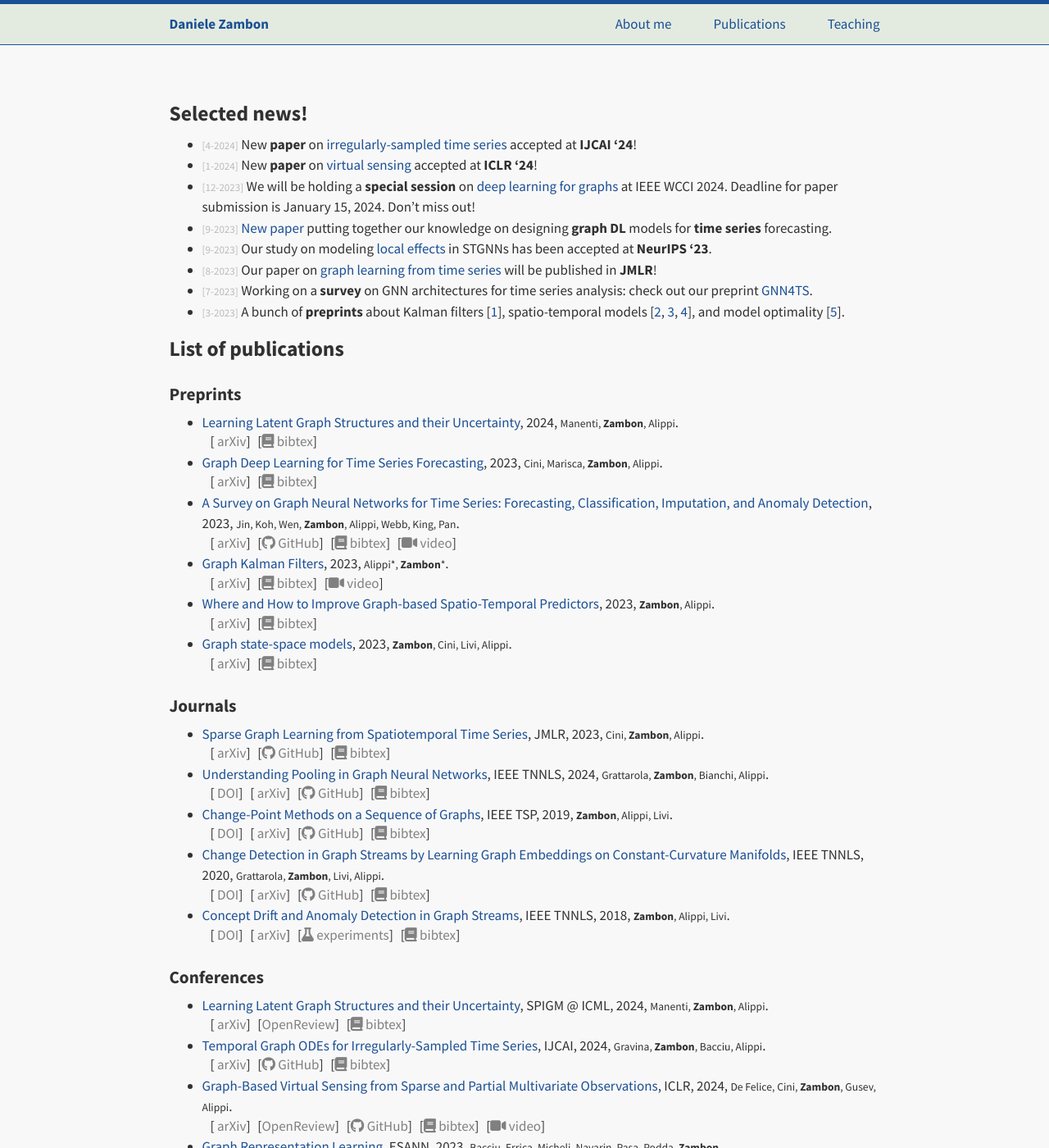
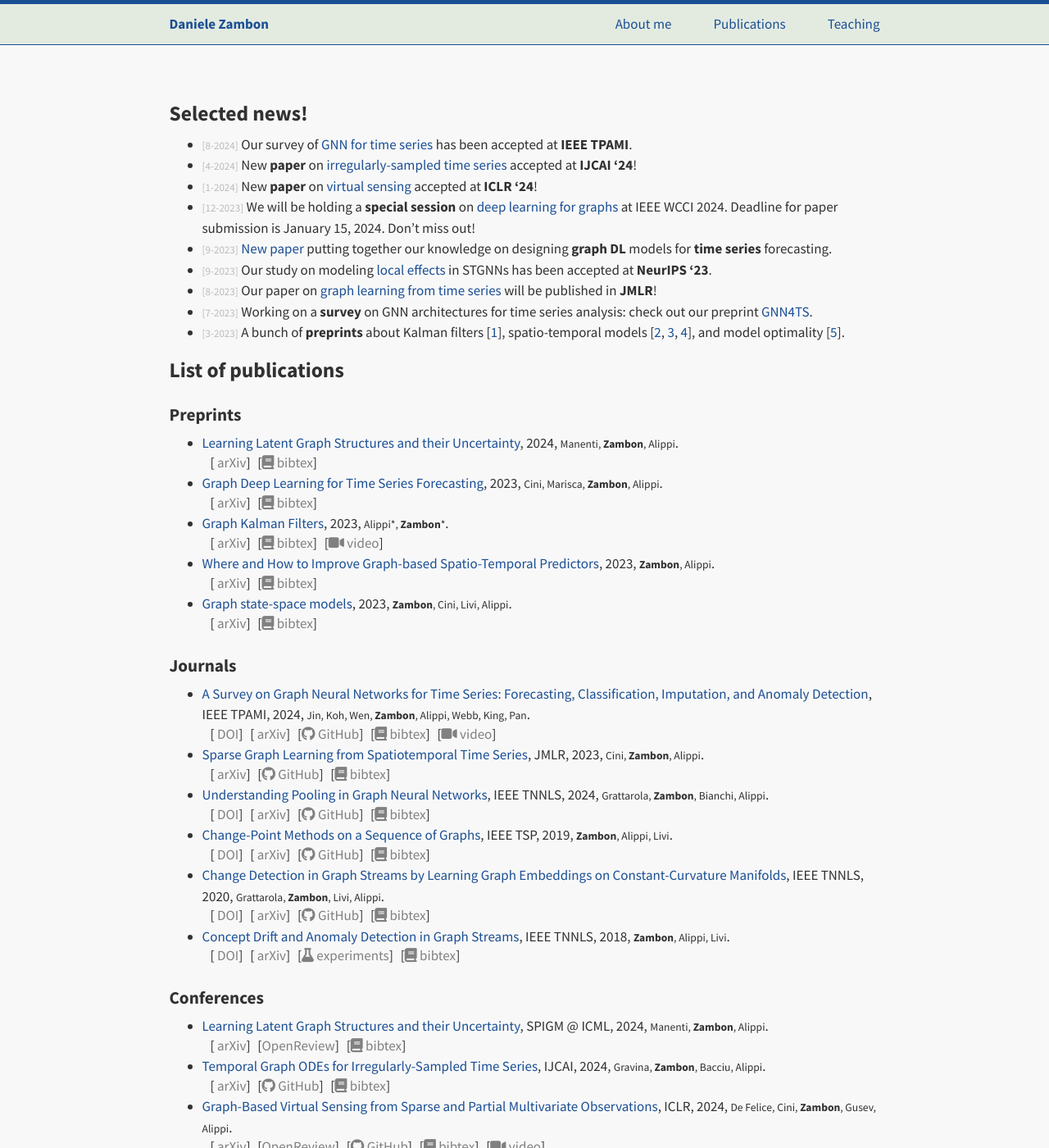
Before and after one commit to dzambon/dzambon.github.io, a Jekyll site: the page built from publications.md, in a window 1280 px wide and 1400 px high. Shown: the whole window at 82% size. Built offline with Jekyll 4.4.1, drawn with Linux system fonts in a browser that asks for light colours; nearby versions of some CDN libraries; a style sheet for code colours, icons or effects is not loaded; some of the changed lines change nothing that is shown.

Commit message:
gnn4ts at IEEE TPAMI

```diff
--- a/_data/news.yaml
+++ b/_data/news.yaml
@@ -1,10 +1,14 @@
+-
+   date: 8-2024
+   msg: 'Our survey of [GNN for time series](/publications/#jin2024survey) has been accepted at **IEEE TPAMI**.'
+   type: paper
 -
    date: 4-2024
-   msg: 'New **paper** on [irregularly-sampled time series](#gravina2024temporal) accepted at **IJCAI ''24**!'
+   msg: 'New **paper** on [irregularly-sampled time series](/publications/#gravina2024temporal) accepted at **IJCAI ''24**!'
    type: paper
 -
    date: 1-2024
-   msg: 'New **paper** on [virtual sensing](#defelice2024graphbased) accepted at **ICLR ''24**!'
+   msg: 'New **paper** on [virtual sensing](/publications/#defelice2024graphbased) accepted at **ICLR ''24**!'
    type: paper
 -
    date: 12-2023
@@ -12,11 +16,11 @@
    type: paper
 -
    date: 9-2023
-   msg: '[New paper](#cini2023graph) putting together our knowledge on designing **graph DL** models for **time series** forecasting.'
+   msg: '[New paper](/publications/#cini2023graph) putting together our knowledge on designing **graph DL** models for **time series** forecasting.'
    type: paper
 -
    date: 9-2023
-   msg: 'Our study on modeling [local effects](#cini2023taming) in STGNNs has been accepted at **NeurIPS ''23**.'
+   msg: 'Our study on modeling [local effects](/publications/#cini2023taming) in STGNNs has been accepted at **NeurIPS ''23**.'
    type: paper
 -
    date: 9-2023
@@ -24,7 +28,7 @@
    type: service
 -
    date: 8-2023
-   msg: 'Our paper on [graph learning from time series](#cini2023sparse) will be published in **JMLR**!'
+   msg: 'Our paper on [graph learning from time series](/publications/#cini2023sparse) will be published in **JMLR**!'
    type: paper
 -
    date: 7-2023
@@ -40,7 +44,7 @@
    type: service
 -
    date: 3-2023
-   msg: 'A bunch of **preprints** about Kalman filters [[1](#alippi2023graph)], spatio-temporal models [[2](#zambon2023graph), [3](#cini2023sparse), [4](#cini2023taming)], and model optimality [[5](#zambon2023where)].'
+   msg: 'A bunch of **preprints** about Kalman filters [[1](/publications/#alippi2023graph)], spatio-temporal models [[2](/publications/#zambon2023graph), [3](/publications/#cini2023sparse), [4](/publications/#cini2023taming)], and model optimality [[5](/publications/#zambon2023where)].'
    type: paper
 -
    date: 2-2023
--- a/_data/papers.yaml
+++ b/_data/papers.yaml
@@ -152,26 +152,23 @@
     type: preprint
     url: "https://arxiv.org/abs/2310.15978"
  -
-    id: jin2023survey
+    id: jin2024survey
     title: "A Survey on Graph Neural Networks for Time Series: Forecasting, Classification, Imputation, and Anomaly Detection"
     author: "Jin, Ming and Koh, Huan Yee and Wen, Qingsong and Zambon, Daniele and Alippi, Cesare and Webb, Geoffrey I. and King, Irwin and Pan, Shirui"
     short_author: "Jin, Koh, Wen, Zambon, Alippi, Webb, King, Pan"
-    year: 2023
+    year: 2024
     bibtex: |
-      @misc{jin2023survey,
-         title = {A {{Survey}} on {{Graph Neural Networks}} for {{Time Series}}: {{Forecasting}}, {{Classification}}, {{Imputation}}, and {{Anomaly Detection}}},
-         shorttitle = {A {{Survey}} on {{Graph Neural Networks}} for {{Time Series}}},
-         author = {Jin, Ming and Koh, Huan Yee and Wen, Qingsong and Zambon, Daniele and Alippi, Cesare and Webb, Geoffrey I. and King, Irwin and Pan, Shirui},
-         year = {2023},
-         month = jul,
-         number = {arXiv:2307.03759},
-         primaryclass = {cs},
-         publisher = {arXiv},
-         doi = {10.48550/arXiv.2307.03759},
-         archiveprefix = {arxiv}
+      @article{jin2024survey,
+        author={Jin, Ming and Koh, Huan Yee and Wen, Qingsong and Zambon, Daniele and Alippi, Cesare and Webb, Geoffrey I. and King, Irwin and Pan, Shirui},
+        journal={IEEE Transactions on Pattern Analysis and Machine Intelligence},
+        title={A Survey on Graph Neural Networks for Time Series: Forecasting, Classification, Imputation, and Anomaly Detection},
+        year={2024},
+        doi={10.1109/TPAMI.2024.3443141}
       }
     arxiv_id: "2307.03759"
-    type: preprint
+    doi: 10.1109/TPAMI.2024.3443141
+    type: journal
+    short_venue: "IEEE TPAMI"
     github: "https://github.com/KimMeen/Awesome-GNN4TS"
     url: "https://arxiv.org/abs/2307.03759"
     video: "https://youtu.be/8qPWcq0C4Pg"
```
